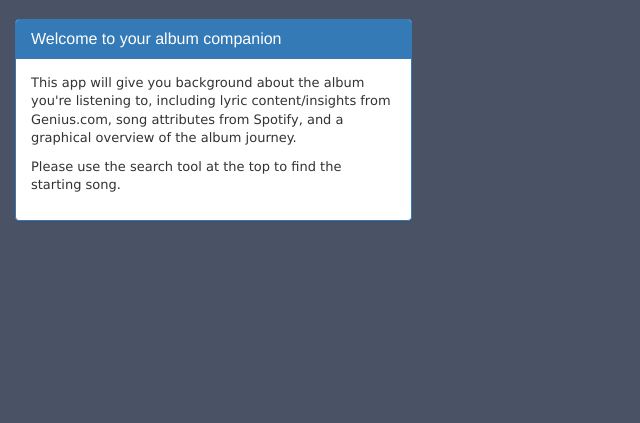
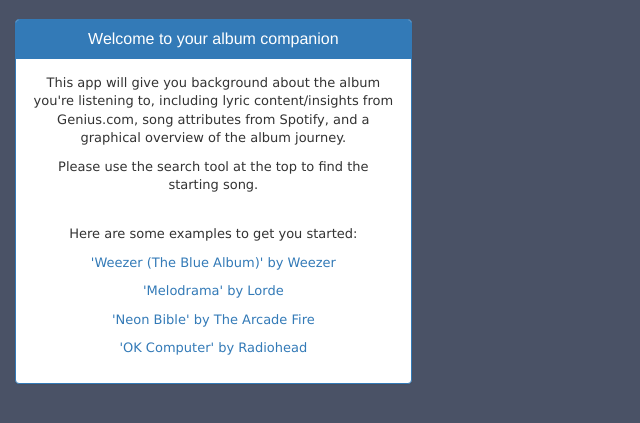
Before and after one commit to rthawkins/Album_Companion, a Flask app: page / in a window 1280 px wide. Shown: the part 51-474 px from the top of the page, without its empty margins (0-640 px from the left). Run offline with Flask 2, Linux system fonts and the light colour scheme; parts of the project's set-up code (start-up, migrations or seed data) failed here and were passed over; some libraries are stand-ins or nearby versions.

Commit message:
examples

```diff
--- a/templates/index.html
+++ b/templates/index.html
@@ -59,16 +59,22 @@
 <body style="background-color:#4a5266;">
 
 
-    <div class="container-fluid">
+    <div class="container-fluid" >
     <div class="row">
       <div class="col-sm-4">
-        <div class="panel panel-primary">
+        <div class="panel panel-primary" align="center">
           <div class="panel-heading">
             <h3 class="panel-title" id="header">Welcome to your album companion</h3>
           </div>
           <div class="panel-body">
             <p>This app will give you background about the album you're listening to, including lyric content/insights from Genius.com, song attributes from Spotify, and a graphical overview of the album journey.</p>
             <p>Please use the search tool at the top to find the starting song.</p>
+            <br>
+            <p>Here are some examples to get you started:</p>
+            <p><a href="/4nzyOwogJuWn1s6QuGFZ6w">'Weezer (The Blue Album)' by Weezer</a></p>
+            <p><a href="/6ie2Bw3xLj2JcGowOlcMhb">'Melodrama' by Lorde</a></p>
+            <p><a href="/16dTcp6dokMKhm1Guz9K2W">'Neon Bible' by The Arcade Fire</a></p>
+            <p><a href="/3OsUjkcv1C1v5udFhgRSFg">'OK Computer' by Radiohead</a></p>
                 </div>
              </div>
       </div>
```
Also changed, not shown: 1 other file.
